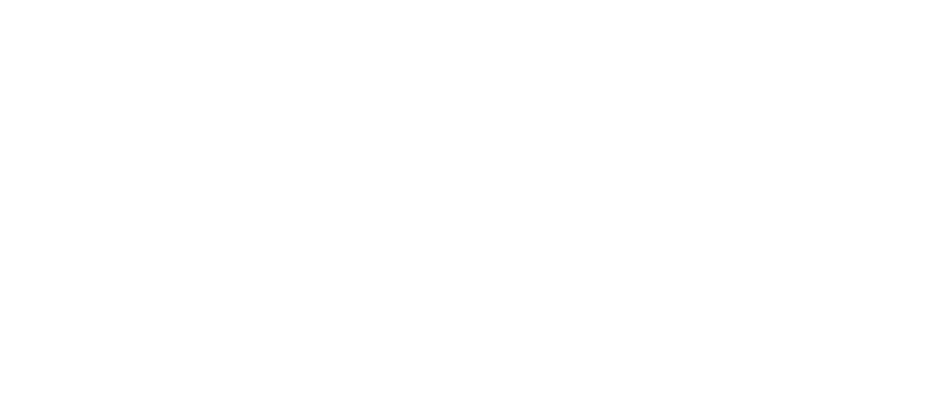
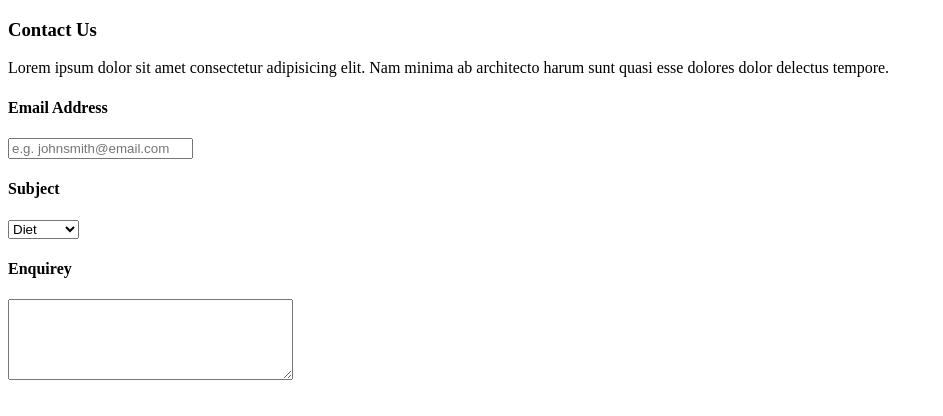
Before and after one commit to SHAMEM-They-Are-Unhealthy/SHAMEM-They-Are-Unhealthy.github.io, a plain HTML site: page contact/index.html in a window 1280 px wide. Shown: the whole page, without its empty margins (0-943 px from the left). Drawn offline with Linux system fonts and the light colour scheme.

Commit message:
Adding dist

```diff
--- /dev/null
+++ b/assets/workout-WgItoE3S.js
@@ -0,0 +1 @@
+import"./NavBar-XAK0shYb.js";document.querySelector("#test");
--- a/contact/index.html
+++ b/contact/index.html
@@ -1,13 +1,51 @@
-<!doctype html>
+<!DOCTYPE html>
 <html lang="en">
   <head>
     <meta charset="UTF-8" />
     <link rel="icon" type="image/svg+xml" href="/vite.svg" />
     <meta name="viewport" content="width=device-width, initial-scale=1.0" />
-        <script src="components/NavBar.js" type="text/javascript" defer></script>
+    <script src="components/NavBar.js" type="modeu"></script>
     <title>SHAMEM</title>
   </head>
   <body>
     <nav-bar></nav-bar>
+    <section class="section-center">
+      <h3>Contact Us</h3>
+      <form class="contact">
+        <p class="why-contact">
+          Lorem ipsum dolor sit amet consectetur adipisicing elit. Nam minima ab
+          architecto harum sunt quasi esse dolores dolor delectus tempore.
+        </p>
+        <p class="alert"></p>
+        <div class="email-address-form">
+          <h4>Email Address</h4>
+          <input
+            type="text"
+            id="email"
+            placeholder="e.g. johnsmith@email.com"
+          />
+        </div>
+        <div class="subject-form">
+          <h4>Subject</h4>
+          <select name="" id="subject">
+            <option value="Diet">Diet</option>
+            <option value="Fitness">Fitness</option>
+            <option value="Health">Health</option>
+            <option value="Benefits">Benefits</option>
+            <option value="Other">Other</option>
+          </select>
+        </div>
+        <div class="enquirey-form">
+          <h4>Enquirey</h4>
+          <textarea
+            rows="5"
+            cols="33"
+            id="enquirey"
+            placeholder="This is the default text"
+          >
+          </textarea>
+        </div>
+      </form>
+    </section>
   </body>
 </html>
```
Also changed, not shown: assets/NavBar-XAK0shYb.js (added, +33 -0 lines), assets/NavBar-zVifM7vE.css (added, +1 -0 lines), health/index.html (+1 -1 lines), index.html (+1 -1 lines), workout/index.html (+2 -2 lines). Lines whose indentation alone changed are shown as unchanged.
